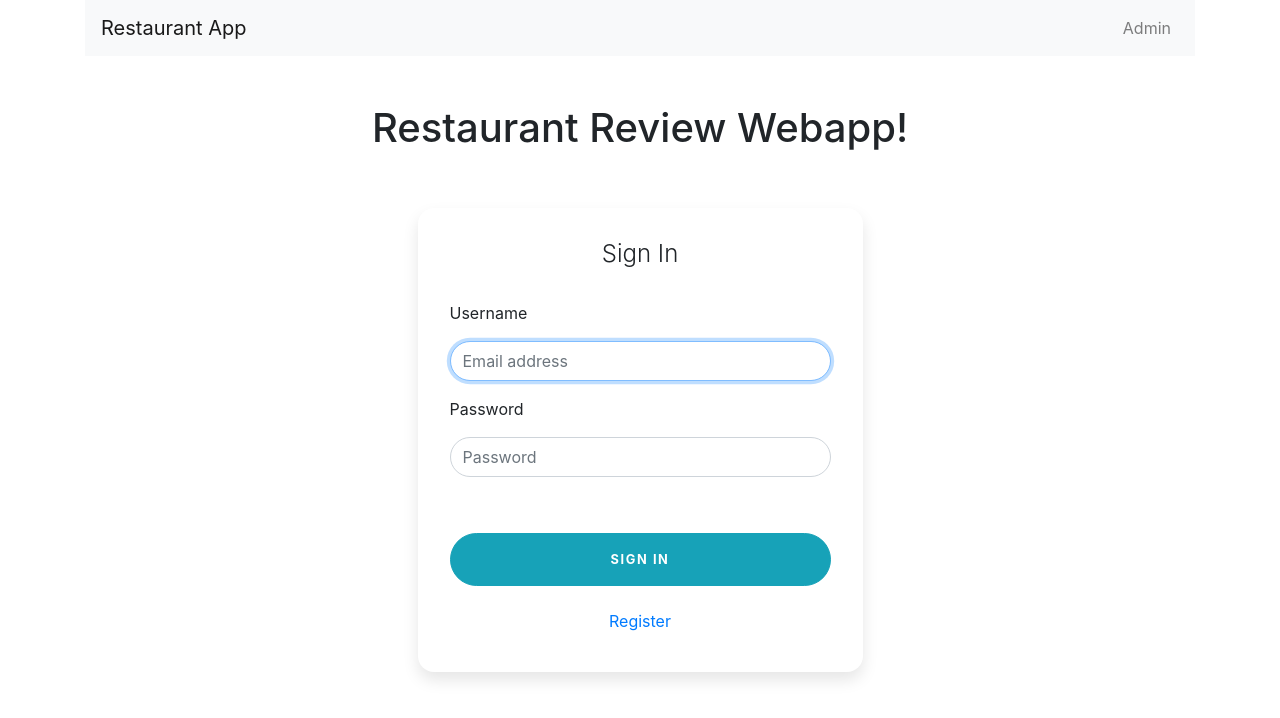
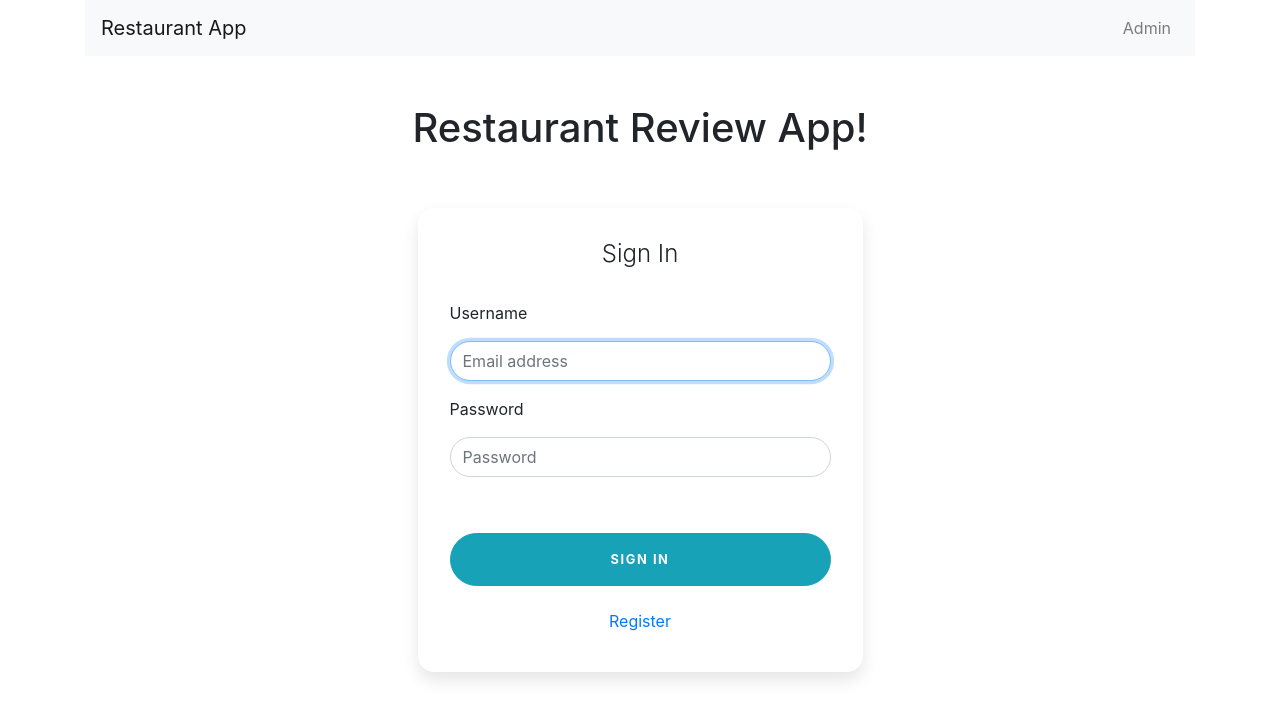
Before and after one commit to iverson52000/product-review-app, a React (Create React App) app in the folder react-restaurant/: page / in a window 1280 px wide. Shown: the top 718 px of the page. Built offline with nearby package versions, Linux system fonts and the light colour scheme; no server answers.

Commit message:
refactor code

```diff
--- a/react-restaurant/src/App.js
+++ b/react-restaurant/src/App.js
@@ -21,14 +21,9 @@ function App() {
         ) : route === "register" ? (
           <Register />
         ) : route === "list" ? (
-          <>
-            <h1 className="mt-5">Restaurant List</h1>
-            <RestaurantCardList />
-          </>
+          <RestaurantCardList />
         ) : (
-          <>
-            <DetailPage/>
-          </>
+          <DetailPage/>
         )
       }
     </div>
--- a/react-restaurant/src/components/CommentForm.jsx
+++ b/react-restaurant/src/components/CommentForm.jsx
@@ -54,7 +54,6 @@ function CommentForm() {
                 <button
                     type="submit"
                     className="btn btn-info"
-                    // onClick={}
                 >
                     Submit
                 </button>
--- a/react-restaurant/src/components/DetailPage.jsx
+++ b/react-restaurant/src/components/DetailPage.jsx
@@ -1,12 +1,11 @@
 import React, { useContext } from 'react';
 import { AppContext } from '../provider/AppProvider';
 
-import ReviewCard from './ReviewCard'
-import CommentForm from './CommentForm'
+import ReviewCard from './ReviewCard';
+import CommentForm from './CommentForm';
 
 
 function DetailPage() {
-
     const { setRoute, restaurants, restaurantId } = useContext(AppContext);
 
     const curIndex = restaurants.findIndex((obj) => obj.id === restaurantId);
@@ -43,7 +42,7 @@ function DetailPage() {
             <>
                 <button className="btn btn-link mt-3" onClick={() => { setRoute("list") }}>Back to list</button>
                 <h1>No reivews</h1>
-                <CommentForm restaurantId={restaurantId}/>
+                <CommentForm />
             </>
         )
     } else {
--- a/react-restaurant/src/components/Register.jsx
+++ b/react-restaurant/src/components/Register.jsx
@@ -6,7 +6,7 @@ function Register() {
 
     return (
         <>
-            <h1 className="mt-5" style={{ "textAlign": "center" }}>Restaurant Review Webapp!</h1>
+            <h1 className="mt-5" style={{ "textAlign": "center" }}>Restaurant Review App!</h1>
             <div className="row">
                 <div className="col-sm-9 col-md-7 col-lg-5 mx-auto">
                     <div className="card card-signin my-5">
--- a/react-restaurant/src/components/RestaurantCard.jsx
+++ b/react-restaurant/src/components/RestaurantCard.jsx
@@ -15,7 +15,7 @@ function RestaurantCard({ restaurant }) {
                 }}
             >
                 View Reviews
-        </button>
+            </button>
         </div>
     );
 }
--- a/react-restaurant/src/components/RestaurantCardList.jsx
+++ b/react-restaurant/src/components/RestaurantCardList.jsx
@@ -9,11 +9,12 @@ function RestaurantCardList() {
     const { restaurants } = useContext(AppContext);
 
     return (
-      <div>
+      <>
+         <h1 className="mt-5">Restaurant List</h1>
         {restaurants.map((restaurant, i) => {
             return <RestaurantCard restaurant={restaurant} key={i}/>
         })}
-      </div>
+      </>
     );
   }
 
--- a/react-restaurant/src/components/Signin.jsx
+++ b/react-restaurant/src/components/Signin.jsx
@@ -6,7 +6,7 @@ function Signin() {
 
     return (
         <>
-            <h1 className="mt-5" style={{"textAlign": "center"}}>Restaurant Review Webapp!</h1>
+            <h1 className="mt-5" style={{ "textAlign": "center" }}>Restaurant Review App!</h1>
             <div className="row">
                 <div className="col-sm-9 col-md-7 col-lg-5 mx-auto">
                     <div className="card card-signin my-5">
@@ -15,20 +15,20 @@ function Signin() {
                             <form className="form-signin" onSubmit={(event) => handleSignin(event)}>
                                 <div className="form-label-group">
                                     <label htmlFor="inputEmail">Username</label>
-                            <input type="text" id="inputEmail" className="form-control" placeholder="Email address" required autoFocus/>
+                                    <input type="text" id="inputEmail" className="form-control" placeholder="Email address" required autoFocus />
                                 </div>
                                 <div className="form-label-group">
                                     <label htmlFor="inputPassword">Password</label>
-                                <input type="password" id="inputPassword" className="form-control" placeholder="Password" required/>
+                                    <input type="password" id="inputPassword" className="form-control" placeholder="Password" required />
                                 </div>
                                 <div className="custom-control custom-checkbox mb-3">
-                                <input type="checkbox" className="custom-control-input" id="customCheck1"/>
+                                    <input type="checkbox" className="custom-control-input" id="customCheck1" />
                                     {/* <label className="custom-control-label" htmlFor="customCheck1">Remember password</label> */}
                                 </div>
                                 <button className="btn btn-lg btn-info btn-block text-uppercase" type="submit">Sign in</button>
                             </form>
                             <div className="text-center">
-                                <button className="btn btn-link mt-3" onClick={() => {setRoute("register")}}>Register</button>
+                                <button className="btn btn-link mt-3" onClick={() => { setRoute("register") }}>Register</button>
                             </div>
                         </div>
                     </div>
```
Lines whose indentation alone changed are shown as unchanged.
